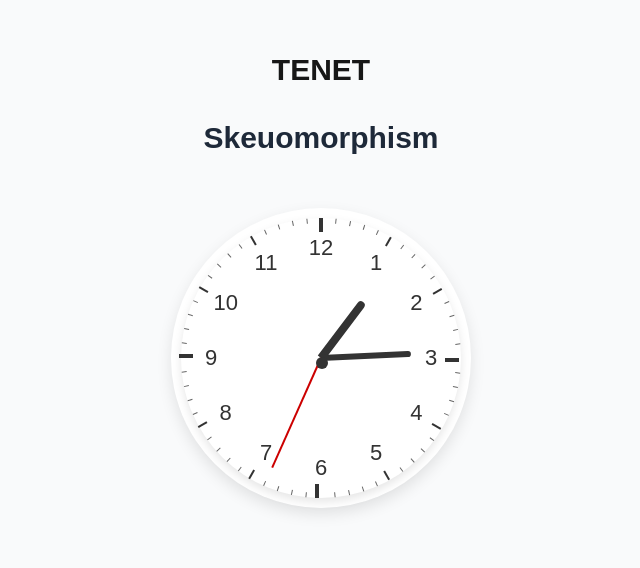
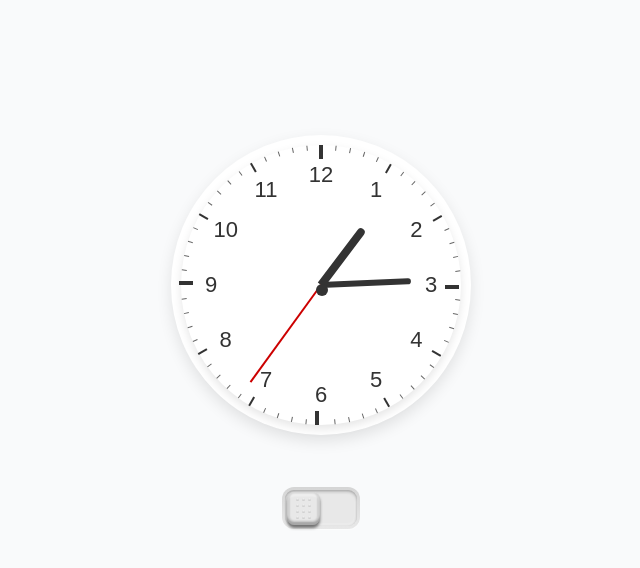
Before and after one commit to nikhil-pn/TENET, a Next.js app: page / in a window 1280 px wide. Shown: the part 110-678 px from the top of the page, without its empty margins (319-959 px from the left). Built offline with nearby package versions, Linux system fonts and the light colour scheme.

Commit message:
toggle butn added

```diff
--- /dev/null
+++ b/app/components/ToggleButton.js
@@ -0,0 +1,40 @@
+"use client";
+import { useState } from "react";
+import styles from "./ToggleButton.module.css";
+
+export default function ToggleButton() {
+  const [isChecked, setIsChecked] = useState(false);
+
+  const handleToggle = () => {
+    setIsChecked(!isChecked);
+  };
+
+  return (
+    <div className={styles["toggle-wrapper"]}>
+      <input
+        className={styles["toggle-checkbox"]}
+        type="checkbox"
+        checked={isChecked}
+        onChange={handleToggle}
+      />
+      <div className={styles["toggle-container"]}>
+        <div className={styles["toggle-button"]}>
+          <div className={styles["toggle-button-circles-container"]}>
+            <div className={styles["toggle-button-circle"]}></div>
+            <div className={styles["toggle-button-circle"]}></div>
+            <div className={styles["toggle-button-circle"]}></div>
+            <div className={styles["toggle-button-circle"]}></div>
+            <div className={styles["toggle-button-circle"]}></div>
+            <div className={styles["toggle-button-circle"]}></div>
+            <div className={styles["toggle-button-circle"]}></div>
+            <div className={styles["toggle-button-circle"]}></div>
+            <div className={styles["toggle-button-circle"]}></div>
+            <div className={styles["toggle-button-circle"]}></div>
+            <div className={styles["toggle-button-circle"]}></div>
+            <div className={styles["toggle-button-circle"]}></div>
+          </div>
+        </div>
+      </div>
+    </div>
+  );
+}
--- /dev/null
+++ b/app/components/ToggleButton.module.css
@@ -0,0 +1,78 @@
+.toggle-wrapper {
+  display: flex;
+  justify-content: center;
+  align-items: center;
+  position: relative;
+  border-radius: 0.5em;
+  padding: 0.125em;
+  background-image: linear-gradient(to bottom, #d5d5d5, #e8e8e8);
+  box-shadow: 0 1px 1px rgb(255 255 255 / 0.6);
+  /* resize for demo */
+  font-size: 1.5em;
+}
+
+.toggle-checkbox {
+  appearance: none;
+  position: absolute;
+  z-index: 1;
+  border-radius: inherit;
+  width: 200px;
+  height: 100%;
+  /* fix em sizing */
+  font: inherit;
+  opacity: 0;
+  cursor: pointer;
+}
+
+.toggle-container {
+  display: flex;
+  align-items: center;
+  position: relative;
+  border-radius: 0.375em;
+  width: 3em;
+  height: 1.5em;
+  background-color: #e8e8e8;
+  box-shadow: inset 0 0 0.0625em 0.125em rgb(255 255 255 / 0.2),
+    inset 0 0.0625em 0.125em rgb(0 0 0 / 0.4);
+  transition: background-color 0.4s linear;
+}
+
+.toggle-checkbox:checked + .toggle-container {
+  background-color: rgb(237, 68, 68);
+}
+
+.toggle-button {
+  display: flex;
+  justify-content: center;
+  align-items: center;
+  position: absolute;
+  left: 0.0625em;
+  border-radius: 0.3125em;
+  width: 1.375em;
+  height: 1.375em;
+  background-color: #e8e8e8;
+  box-shadow: inset 0 -0.0625em 0.0625em 0.125em rgb(0 0 0 / 0.1),
+    inset 0 -0.125em 0.0625em rgb(0 0 0 / 0.2),
+    inset 0 0.1875em 0.0625em rgb(255 255 255 / 0.3),
+    0 0.125em 0.125em rgb(0 0 0 / 0.5);
+  transition: left 0.4s;
+}
+
+.toggle-checkbox:checked + .toggle-container > .toggle-button {
+  left: 1.5625em;
+}
+
+.toggle-button-circles-container {
+  display: grid;
+  grid-template-columns: repeat(3, min-content);
+  gap: 0.125em;
+  position: absolute;
+  margin: 0 auto;
+}
+
+.toggle-button-circle {
+  border-radius: 50%;
+  width: 0.125em;
+  height: 0.125em;
+  background-image: radial-gradient(circle at 50% 0, #f5f5f5, #c4c4c4);
+}
--- a/app/page.js
+++ b/app/page.js
@@ -1,15 +1,15 @@
 import Image from "next/image";
 import Clock from "./components/Clock";
+import ToggleButton from "./components/ToggleButton";
 
 export default function Home() {
   return (
-    <div className="flex flex-col items-center justify-center min-h-screen bg-gray-50 p-8">
-      <h1 className="text-3xl font-bold mb-8">TENET</h1>
-      <div className="flex flex-col items-center">
-        <h2 className="text-3xl font-semibold mb-8 text-gray-800">
-          Skeuomorphism
-        </h2>
+    <div className="min-h-screen bg-gray-50 p-8 relative">
+      <div className="flex flex-col items-center justify-center min-h-screen">
         <Clock />
+        <div className="mt-8">
+          <ToggleButton />
+        </div>
       </div>
     </div>
   );
```
